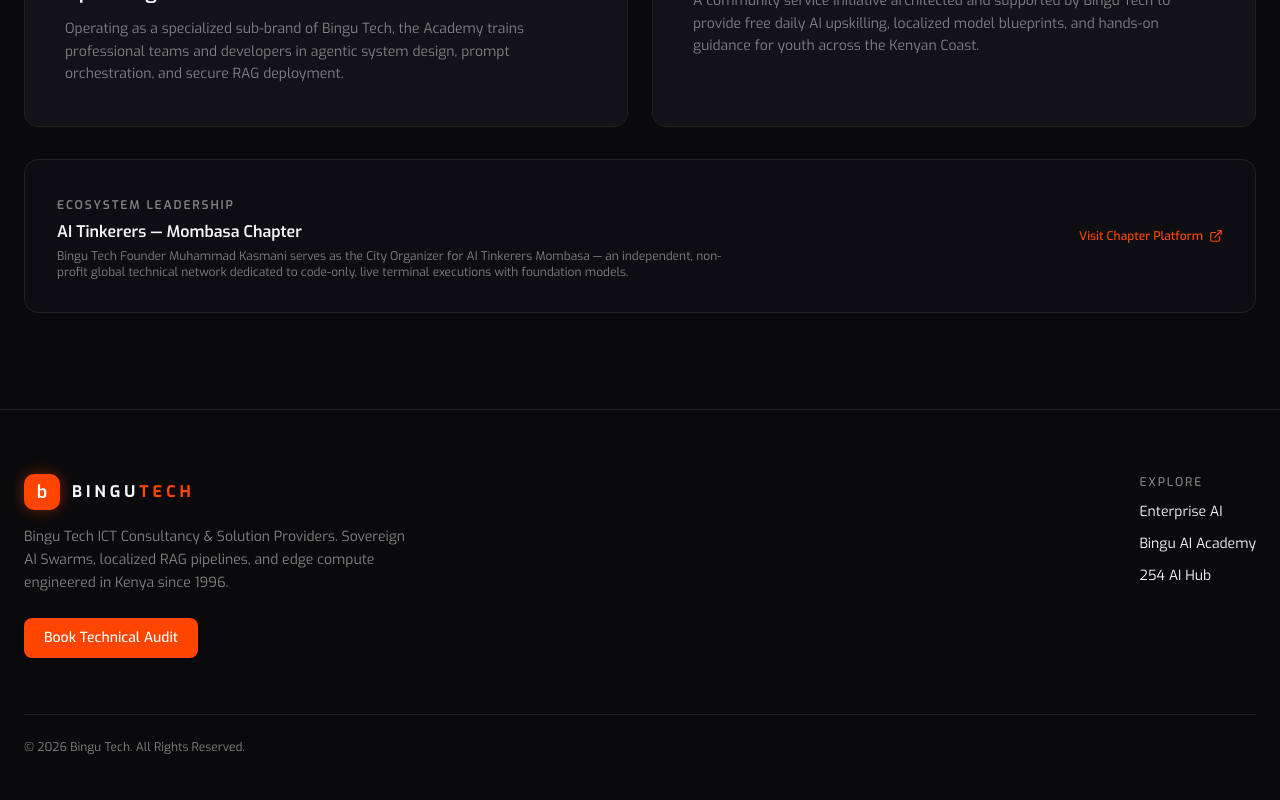
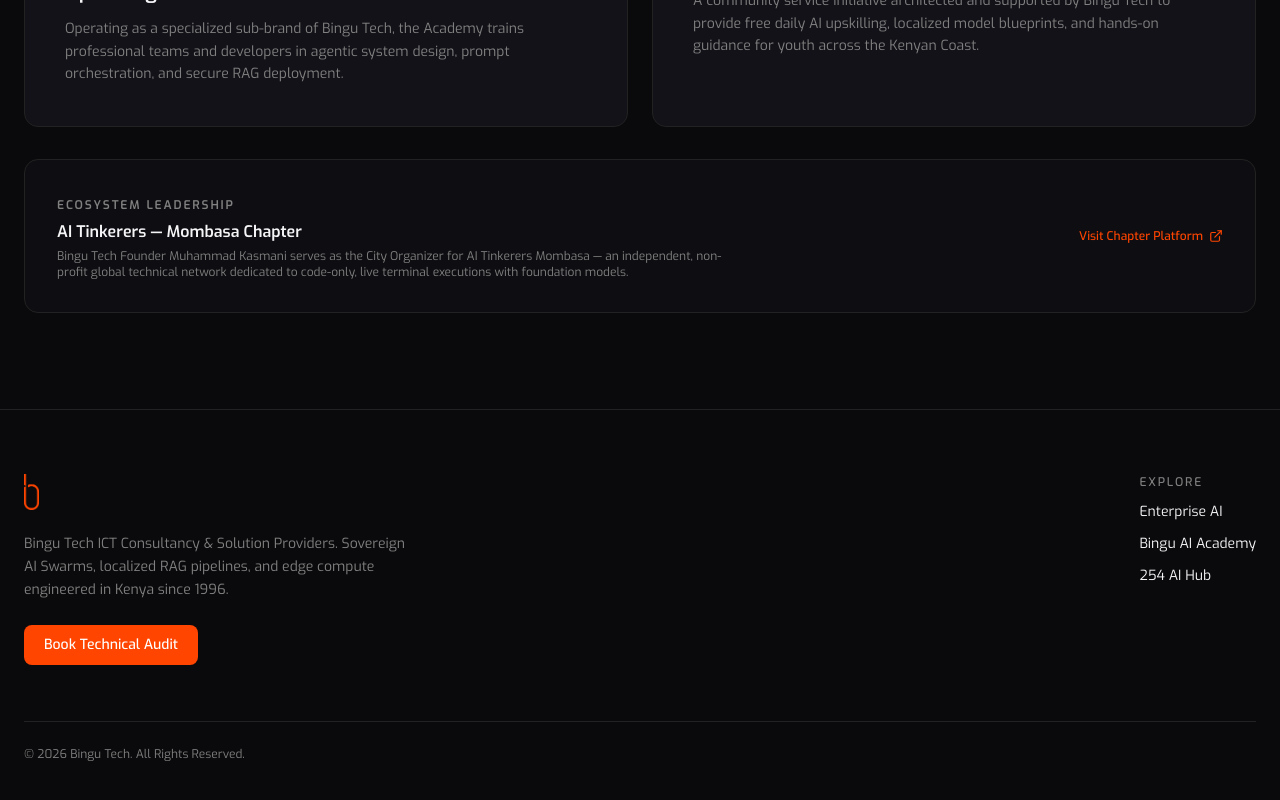
Before and after one commit to bingutech-254aihub/bingu5aug26, a Next.js app: page / in a window 1280 px wide. Shown: the part 1818-2618 px from the top of the page. Built offline with nearby package versions, Linux system fonts and the light colour scheme.

Commit message:
feat: replace text logo with image logo in site footer
Updated footer to display a real logo image instead of text branding.

Co-authored-by: bingutech-254aihub <295555506+bingutech-254aihub@users.noreply.github.com>

```diff
--- a/components/site-footer.tsx
+++ b/components/site-footer.tsx
@@ -1,3 +1,5 @@
+import Image from "next/image"
+
 const footerLinks = [
   { label: "Enterprise AI", href: "#solutions" },
   { label: "Bingu AI Academy", href: "#ecosystem" },
@@ -10,15 +12,16 @@ export function SiteFooter() {
       <div className="mx-auto max-w-7xl px-6 py-16">
         <div className="flex flex-col justify-between gap-10 md:flex-row md:items-start">
           <div className="max-w-sm">
-            {/* Sovereign Brand Mark */}
-            <div className="flex items-center gap-3">
-              <div className="flex h-9 w-9 items-center justify-center rounded-lg bg-primary text-primary-foreground font-semibold text-lg shadow-[0_0_15px_rgba(255,69,0,0.4)]">
-                b
-              </div>
-              <span className="text-base font-bold tracking-[0.25em] text-foreground">
-                BINGU<span className="text-primary">TECH</span>
-              </span>
-            </div>
+            {/* Real Logo Image in Footer */}
+            <a href="#top" className="inline-block" aria-label="Bingu Tech Home">
+              <Image
+                src="/bingu-tech-logo.png"
+                alt="Bingu Tech Logo"
+                width={160}
+                height={40}
+                className="h-9 w-auto object-contain"
+              />
+            </a>
             <p className="mt-4 text-sm leading-relaxed text-muted-foreground">
               Bingu Tech ICT Consultancy &amp; Solution Providers. Sovereign AI Swarms, localized RAG pipelines, and edge compute engineered in Kenya since 1996.
             </p>
```
